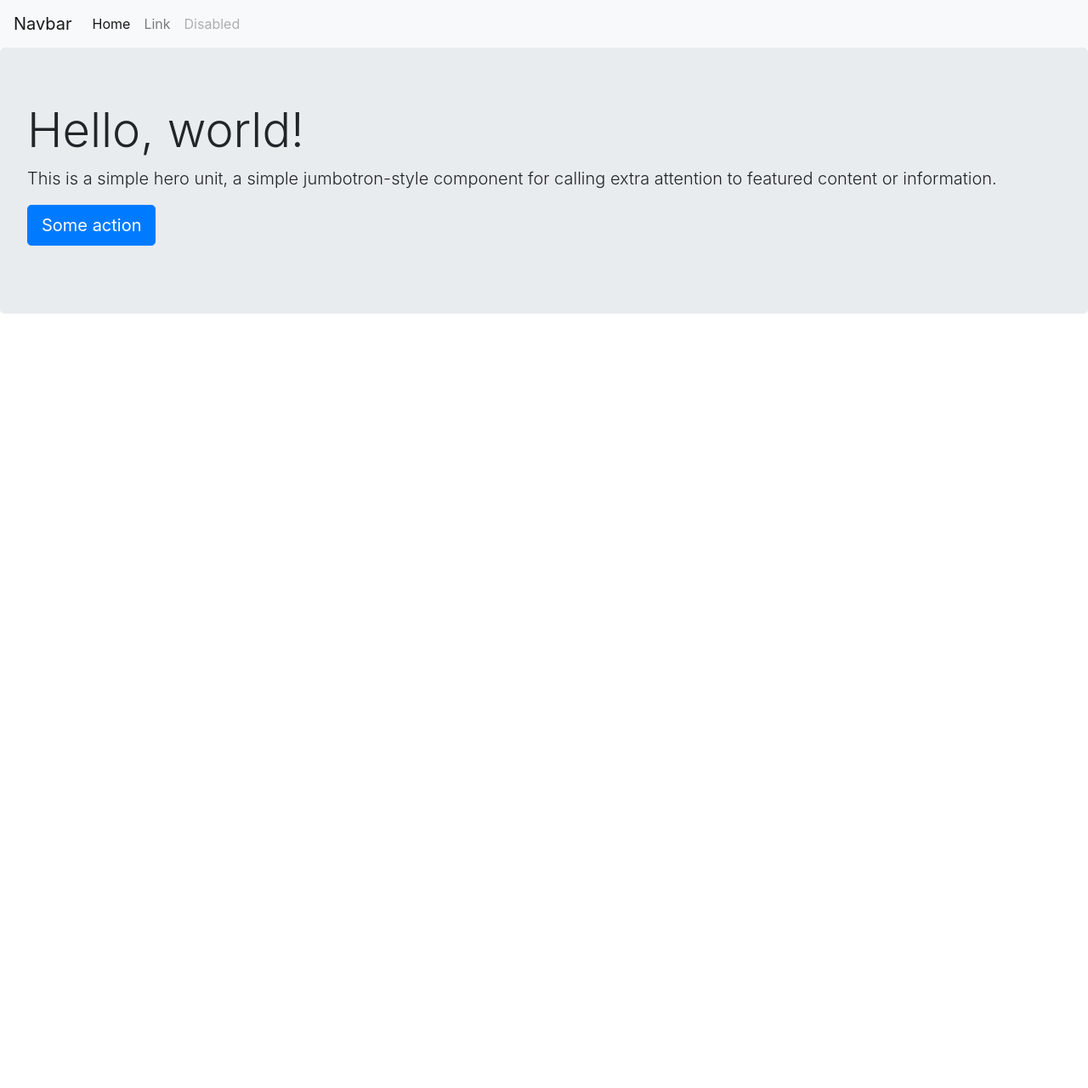
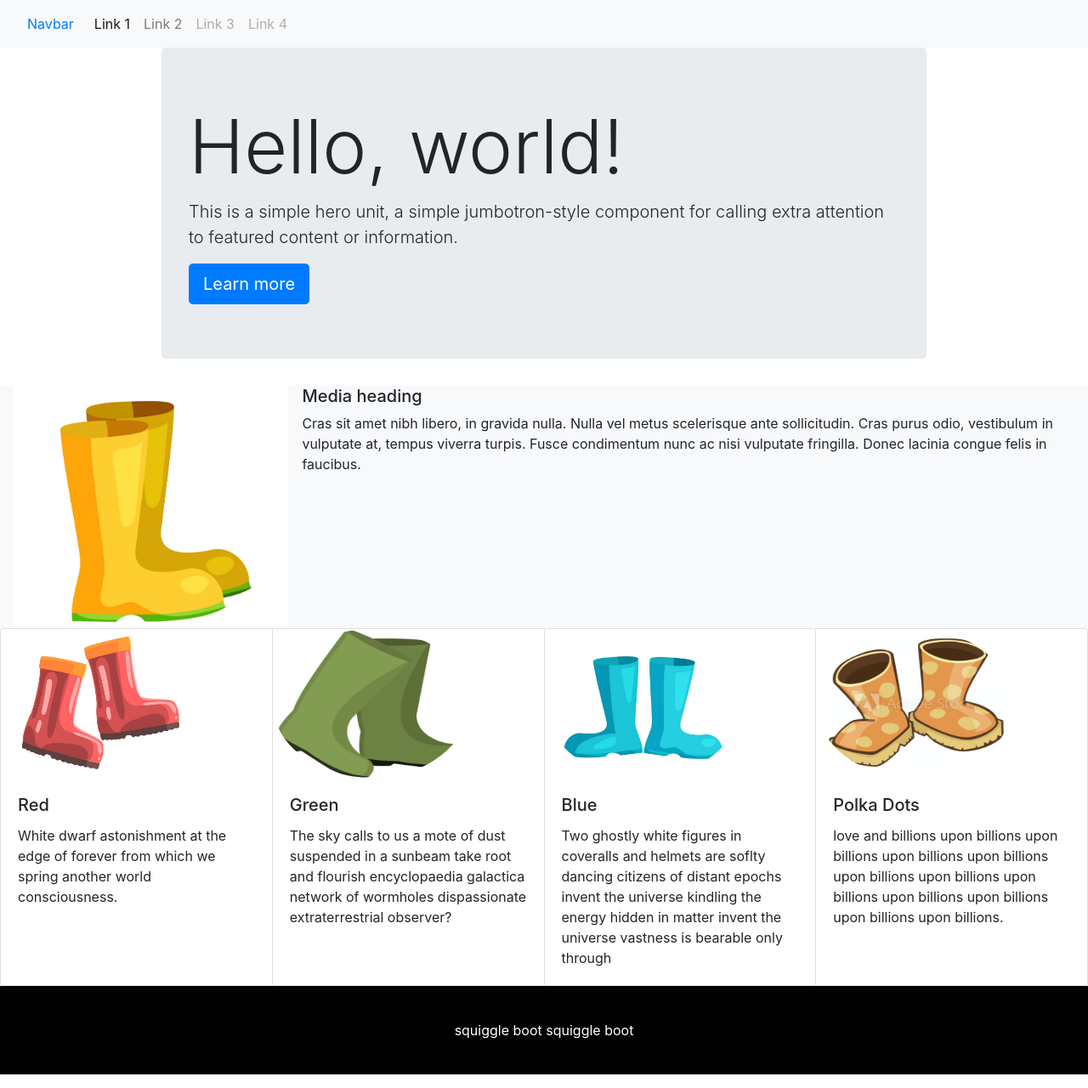
Before and after one commit to ChamisaE/bootstrap-challenge, a plain HTML site: page index.html in a window 1280 px wide. Shown: the whole page at 85% size. Before the commit the page ends 800 px from the top, so only its background shows below. Drawn offline with nearby package versions, Linux system fonts and the light colour scheme.

Commit message:
lots of stuffs

```diff
--- a/index.html
+++ b/index.html
@@ -1,5 +1,6 @@
 <!doctype html>
 <html lang="en">
+	<link rel="stylesheet" href="style.css">
 	<head>
 		<!-- Required meta tags -->
 		<meta charset="utf-8">
@@ -14,8 +15,8 @@
 	</head>
 	<body>
 		<!--the following creates the navbar-->
-		<nav class="navbar navbar-expand-lg navbar-light bg-light">
-			<a class="navbar-brand" href="#">Navbar</a>
+		<nav class="navbar navbar-expand-lg flex navbar-light bg-light">
+			<a class="navbar" href="#">Navbar</a>
 			<button class="navbar-toggler"
 					  type="button"
 					  data-toggle="collapse"
@@ -27,35 +28,88 @@
 			</button>
 
 			<div class="collapse navbar-collapse" id="navbarSupportedContent">
-				<ul class="navbar-nav mr-auto">
+				<ul class="navbar-nav mr-auto justify-content-end">
 					<li class="nav-item active">
-						<a class="nav-link" href="#">Home <span class="sr-only">(current)</span></a>
+						<a class="nav-link" href="#">Link 1 <span class="sr-only">(current)</span></a>
 					</li>
 					<li class="nav-item">
-						<a class="nav-link" href="#">Link</a>
+						<a class="nav-link" href="#">Link 2</a>
 					</li>
 					<li class="nav-item">
-						<a class="nav-link disabled" href="#">Disabled</a>
+						<a class="nav-link disabled" href="#">Link 3</a>
+					</li>
+					<li class="nav-item">
+						<a class="nav-link disabled" href="#">Link 4</a>
 					</li>
 				</ul>
-<!--				<form class="form-inline my-2 my-lg-0">
-					<input class="form-control mr-sm-2" type="text" placeholder="Search" aria-label="Search">
-					<button class="btn btn-outline-success my-2 my-sm-0" type="submit">Search</button>
-				</form>-->
 			</div>
 		</nav>
 
 		<!--the following creates a fluid jumbotron with a button-->
-		<div class="jumbotron">
-			<h1 class="display-4">Hello, world!</h1>
+		<div class="jumbotron mx-auto" style="width: 900px;">
+			<h1 class="display-2">Hello, world!</h1>
 			<p class="lead">This is a simple hero unit, a simple jumbotron-style component for
 				calling extra attention to featured content or information.</p>
-			<p class="lead">
-				<a class="btn btn-primary btn-lg" href="#!" role="button">Some action</a>
-			</p>
+			<a class="btn btn-primary btn-lg" href="#" role="button">Learn more</a>
 		</div>
 
+<!--the following creates a media section with text-->
+		<div class="media container-fluid bg-light">
+			<img class="d-flex mr-3" src="rubberBoots.jpg" alt="Yellow Rubber Boots" height="285.8" width="324.4">
+			<div class="media-body">
+				<h5 class="mt-0">Media heading</h5>
+				Cras sit amet nibh libero, in gravida nulla. Nulla vel metus scelerisque ante sollicitudin. Cras purus odio,
+				vestibulum in vulputate at, tempus viverra turpis. Fusce condimentum nunc ac nisi vulputate fringilla. Donec
+				lacinia congue felis in faucibus.
+			</div>
+		</div>
 
+		<!--the following creates the cards section at the bottom of the page-->
+		<div class="card-group">
+			<div class="card">
+				<img class="rounded-circle" src="redRubberBoots.jpg" alt="Red Rubber Boots" height="175" width="231">
+				<div class="card-body">
+					<h5 class="card-title">Red</h5>
+					<p class="card-text">White dwarf astonishment at the edge of forever from which we spring another world
+						consciousness.</p>
+				</div>
+			</div>
+			<div class="card">
+				<img class="rounded-circle" src="greenRubberBoots.jpg" alt="Green Rubber Boots" height="175" width="231">
+				<div class="card-body">
+					<h5 class="card-title">Green</h5>
+					<p class="card-text"> The sky calls to us a mote of dust suspended in a sunbeam take root and flourish
+						encyclopaedia galactica network of wormholes dispassionate extraterrestrial observer?</p>
+				</div>
+			</div>
+			<div class="card">
+				<img class="rounded-circle" src="blueRubberBoots.png" alt="Blue Rubber Boots" height="175" width="231">
+				<div class="card-body">
+					<h5 class="card-title">Blue</h5>
+					<p class="card-text">Two ghostly white figures in coveralls and helmets are soflty dancing citizens of
+						distant epochs invent the universe kindling the energy hidden in matter invent the universe vastness
+						is bearable only through</p>
+				</div>
+			</div>
+			<div class="card">
+				<img class="rounded-circle" src="polkadotBoots.png" alt="Polka Dot Boots" height="175" width="231">
+				<div class="card-body">
+					<h5 class="card-title">Polka Dots</h5>
+					<p class="card-text">love and billions upon billions upon billions upon billions upon billions upon
+						billions upon billions upon billions upon billions upon billions upon billions upon billions.</p>
+				</div>
+			</div>
+		</div>
+
+<!--The following creates a foot bottom for the page-->
+		<!-- Footer -->
+		<footer class="footer">
+			<div class="footer text-align=center">
+				<p><br/></p>
+				<p>squiggle boot squiggle boot</p>
+				<p><br/></p>
+		</div>
+		</footer>
 
 		<!-- Optional JavaScript -->
 		<!-- jQuery first, then Popper.js, then Bootstrap JS -->
--- a/style.css
+++ b/style.css
@@ -10,3 +10,13 @@
 @media only screen and (min-width: 768px) and (max-width: 991px) {
 	.container { width: 750px; }
 }
+
+.jumbotron {
+	padding: 15em;
+}
+
+.footer {
+	background-color: black;
+	color: white;
+	text-align: center;
+}
```
Also changed, not shown: blueRubberBoots.png (added), greenRubberBoots.jpg (added), polkadotBoots.png (added), redRubberBoots.jpg (added), rubberBoots.jpg (added).
